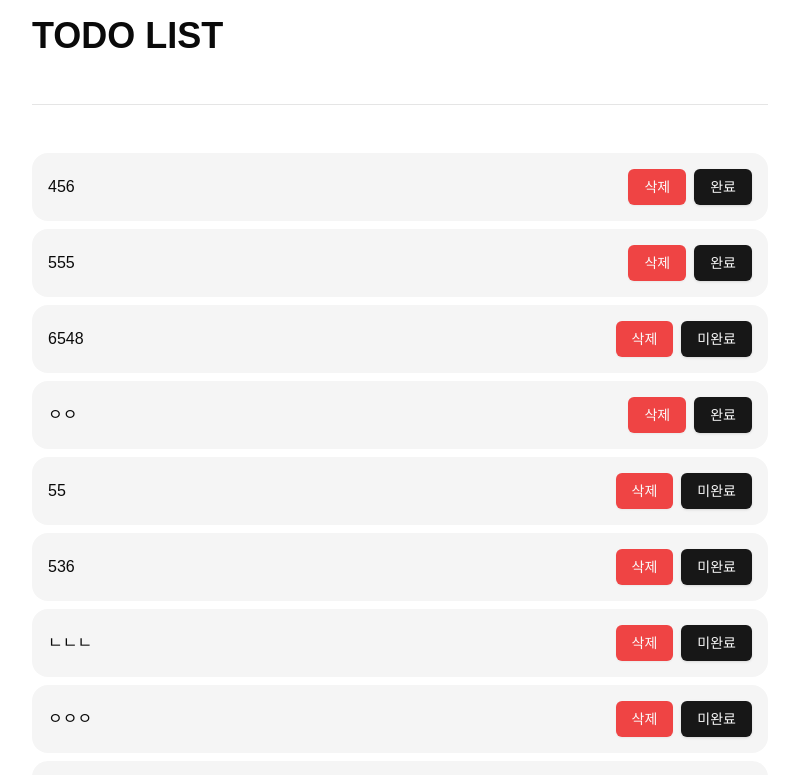
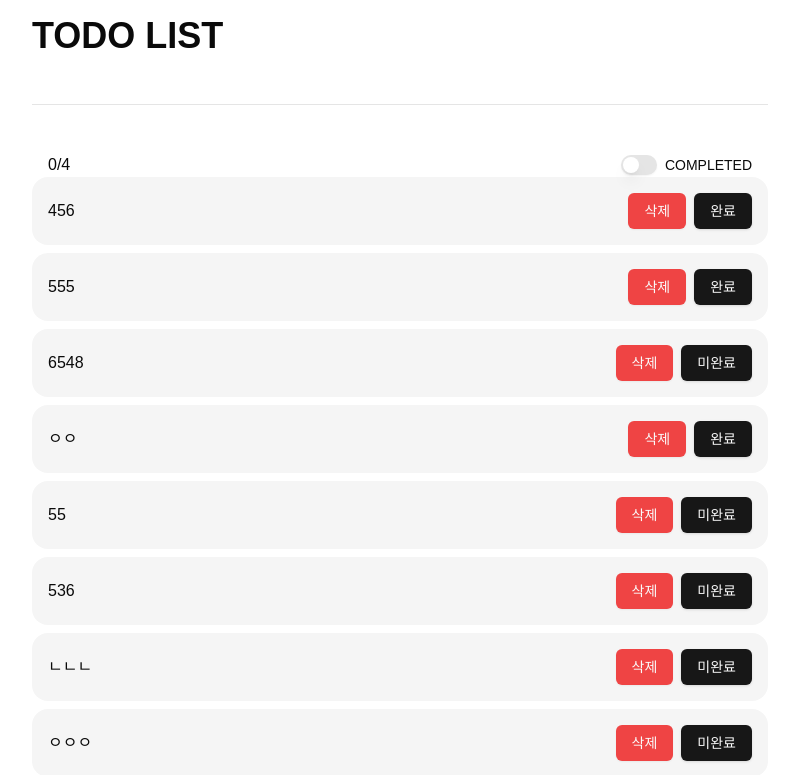
Before and after one commit to Jaeheeyu20240612/react-basic-6th-todo, a Next.js app: page / in a window 1280 px wide. Shown: the top 775 px of the page, without its empty margins (240-1025 px from the left). Built offline with nearby package versions, Linux system fonts and the light colour scheme; data requests are answered from the project's data file.

Commit message:
add: 완료 스위치 추가

```diff
--- a/package.json
+++ b/package.json
@@ -10,8 +10,10 @@
   },
   "dependencies": {
     "@radix-ui/react-icons": "^1.3.0",
+    "@radix-ui/react-label": "^2.1.0",
     "@radix-ui/react-separator": "^1.1.0",
     "@radix-ui/react-slot": "^1.1.0",
+    "@radix-ui/react-switch": "^1.1.1",
     "@tanstack/react-query": "^5.59.0",
     "class-variance-authority": "^0.7.0",
     "clsx": "^2.1.1",
--- a/src/app/(todo)/page.tsx
+++ b/src/app/(todo)/page.tsx
@@ -7,6 +7,7 @@ import { getTodos } from '../api/todo-api';
 import TodoList from '../components/todos/TodoList';
 import TodoForm from '../components/todos/TodoForm';
 import { Separator } from '@/components/ui/separator';
+import TodoController from '../components/todos/TodoController';
 
 const queryClient = new QueryClient();
 
@@ -24,7 +25,10 @@ const TodoPage = async () => {
         </section>
         <Separator />
 
-        <TodoList />
+        <div>
+          <TodoController />
+          <TodoList />
+        </div>
         <TodoForm />
       </div>
     </HydrationBoundary>
--- /dev/null
+++ b/src/app/components/todos/TodoController.tsx
@@ -0,0 +1,26 @@
+'use client';
+import { useTodoStore } from '@/app/store/useTodoStore';
+import { Label } from '@/components/ui/label';
+import { Switch } from '@/components/ui/switch';
+import React, { useId } from 'react';
+
+const TodoController = () => {
+  const completedSwitchId = useId();
+  const { completed, toggleCompleted } = useTodoStore();
+
+  return (
+    <div className='flex flex-row justify-between px-4'>
+      <p>0/4</p>
+      <div className='flex items-center space-x-2'>
+        <Switch
+          id={completedSwitchId}
+          checked={completed}
+          onCheckedChange={(checked) => toggleCompleted(checked)}
+        />
+        <Label htmlFor={completedSwitchId}>COMPLETED</Label>
+      </div>
+    </div>
+  );
+};
+
+export default TodoController;
--- /dev/null
+++ b/src/components/ui/label.tsx
@@ -0,0 +1,26 @@
+"use client"
+
+import * as React from "react"
+import * as LabelPrimitive from "@radix-ui/react-label"
+import { cva, type VariantProps } from "class-variance-authority"
+
+import { cn } from "@/lib/utils"
+
+const labelVariants = cva(
+  "text-sm font-medium leading-none peer-disabled:cursor-not-allowed peer-disabled:opacity-70"
+)
+
+const Label = React.forwardRef<
+  React.ElementRef<typeof LabelPrimitive.Root>,
+  React.ComponentPropsWithoutRef<typeof LabelPrimitive.Root> &
+    VariantProps<typeof labelVariants>
+>(({ className, ...props }, ref) => (
+  <LabelPrimitive.Root
+    ref={ref}
+    className={cn(labelVariants(), className)}
+    {...props}
+  />
+))
+Label.displayName = LabelPrimitive.Root.displayName
+
+export { Label }
--- /dev/null
+++ b/src/components/ui/switch.tsx
@@ -0,0 +1,29 @@
+"use client"
+
+import * as React from "react"
+import * as SwitchPrimitives from "@radix-ui/react-switch"
+
+import { cn } from "@/lib/utils"
+
+const Switch = React.forwardRef<
+  React.ElementRef<typeof SwitchPrimitives.Root>,
+  React.ComponentPropsWithoutRef<typeof SwitchPrimitives.Root>
+>(({ className, ...props }, ref) => (
+  <SwitchPrimitives.Root
+    className={cn(
+      "peer inline-flex h-5 w-9 shrink-0 cursor-pointer items-center rounded-full border-2 border-transparent shadow-sm transition-colors focus-visible:outline-none focus-visible:ring-2 focus-visible:ring-ring focus-visible:ring-offset-2 focus-visible:ring-offset-background disabled:cursor-not-allowed disabled:opacity-50 data-[state=checked]:bg-primary data-[state=unchecked]:bg-input",
+      className
+    )}
+    {...props}
+    ref={ref}
+  >
+    <SwitchPrimitives.Thumb
+      className={cn(
+        "pointer-events-none block h-4 w-4 rounded-full bg-background shadow-lg ring-0 transition-transform data-[state=checked]:translate-x-4 data-[state=unchecked]:translate-x-0"
+      )}
+    />
+  </SwitchPrimitives.Root>
+))
+Switch.displayName = SwitchPrimitives.Root.displayName
+
+export { Switch }
```
Also changed, not shown: 1 other file (tests, documents, lock files or other folders).
